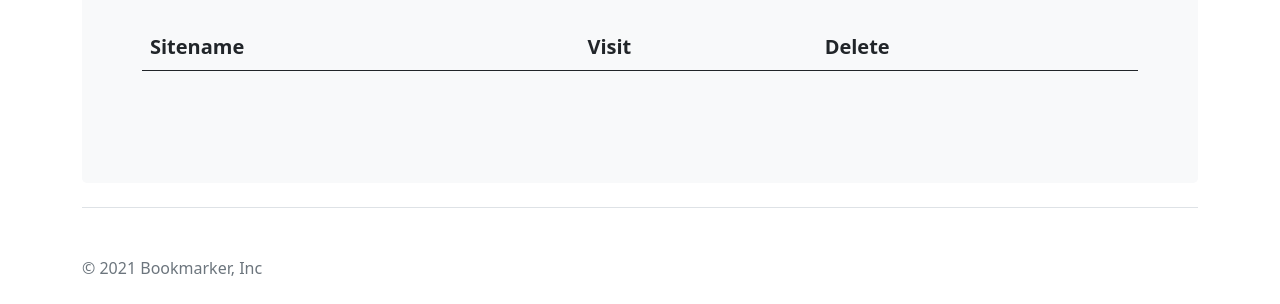
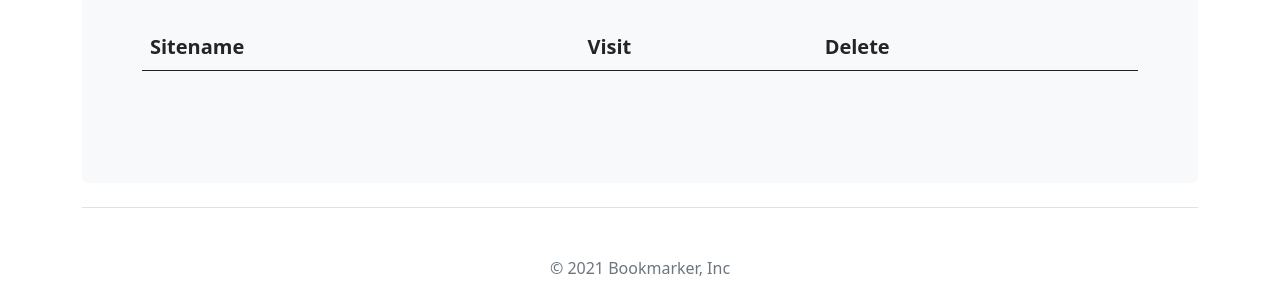
Before and after one commit to DeonHub/Bookmarker-App, a plain HTML site: page index.html in a window 1280 px wide. Shown: the part 641-945 px from the top of the page. Drawn offline with nearby package versions, Linux system fonts and the light colour scheme.

Commit message:
Update index.html

```diff
--- a/index.html
+++ b/index.html
@@ -110,7 +110,7 @@
 
 
 
-    <footer class="pt-5 mt-6 text-muted border-top"><span style="text-align:center;">
+    <footer class="pt-5 mt-6 text-muted border-top center"><span style="text-align:center;">
       &copy; 2021 Bookmarker, Inc
       </span>
     </footer>
```
